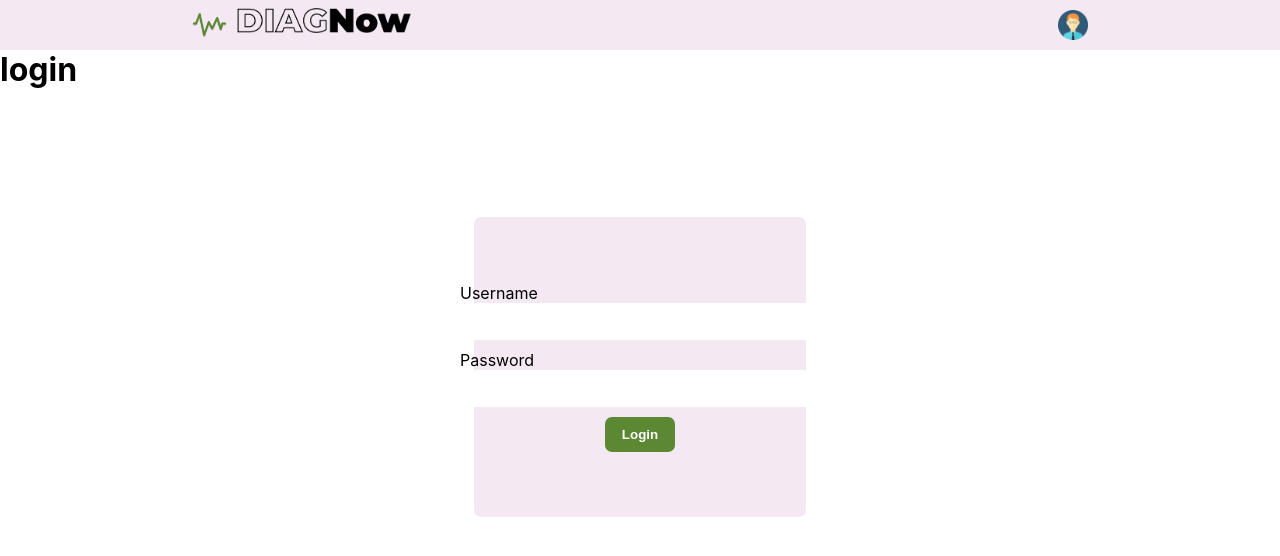
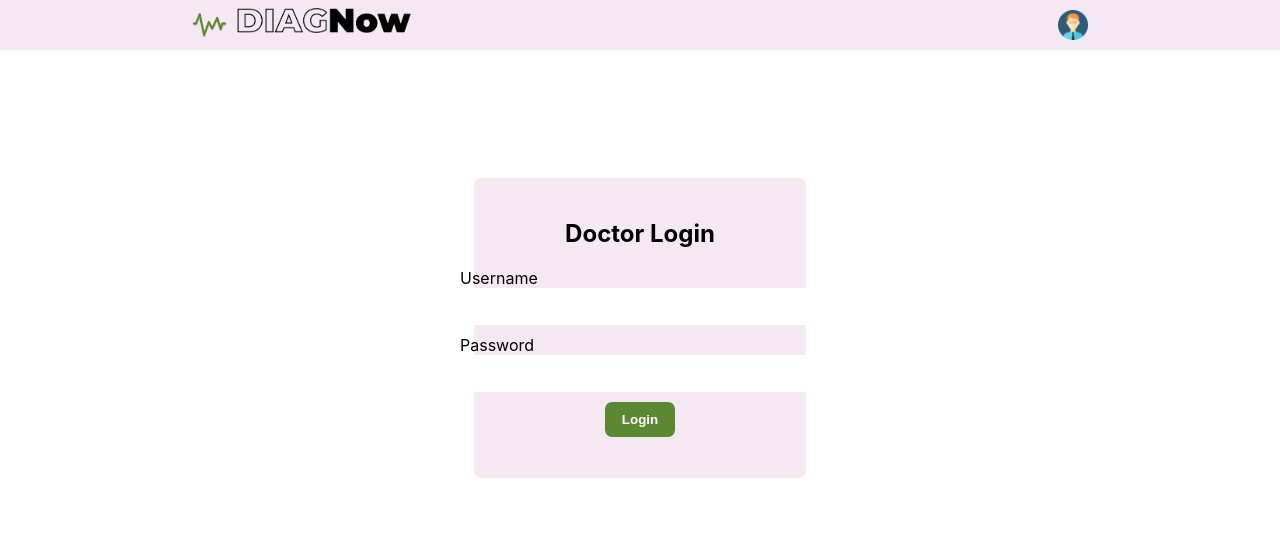
Before and after one commit to Rohan-Darji/DIAGNow, a React (Create React App) app in the folder doctors-web-app/: page /login in a window 1280 px wide. Shown: the top 556 px of the page. Built offline with nearby package versions, Linux system fonts and the light colour scheme; no server answers.

Commit message:
Show logined doctor's name in the navbar

```diff
--- a/doctors-web-app/src/components/addPrescription/AddPrescription.jsx
+++ b/doctors-web-app/src/components/addPrescription/AddPrescription.jsx
@@ -5,10 +5,9 @@ import VisibilityOffIcon from "@mui/icons-material/VisibilityOff";
 
 import "./AddPrescription.css";
 
-const AddPrescription = ({ doctorId, doctorName }) => {
+const AddPrescription = ({ doctorId }) => {
   const [formData, setFormData] = useState({
     doctorId: doctorId,
-    doctorName: doctorName,
     patientName: "",
     patientAge: "",
     medicineName1: "",
@@ -37,7 +36,7 @@ const AddPrescription = ({ doctorId, doctorName }) => {
   const submitPrescription = async (e) => {
     e.preventDefault();
     setButtonClicked(true);
-    // console.log(formData);
+    console.log(formData);
     try {
       const response = await axios.post(
         "http://localhost:5000/api/prescriptions/new",
--- a/doctors-web-app/src/components/login/Login.jsx
+++ b/doctors-web-app/src/components/login/Login.jsx
@@ -32,8 +32,9 @@ const Login = ({ setDoctorId }) => {
 
   return (
     <div>
-      <h1>login</h1>
       <form className="loginContainer">
+        <h2>Doctor Login</h2>
+        <br />
         <div className="formSection">
           <label htmlFor="username">Username</label>
           <input
```
